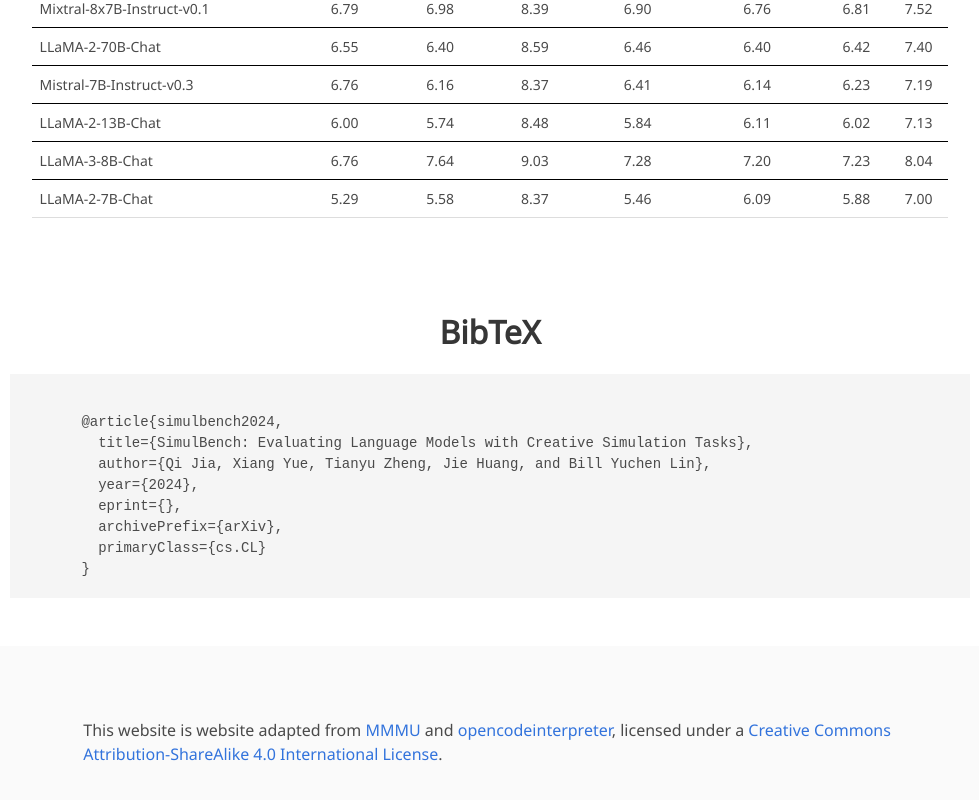
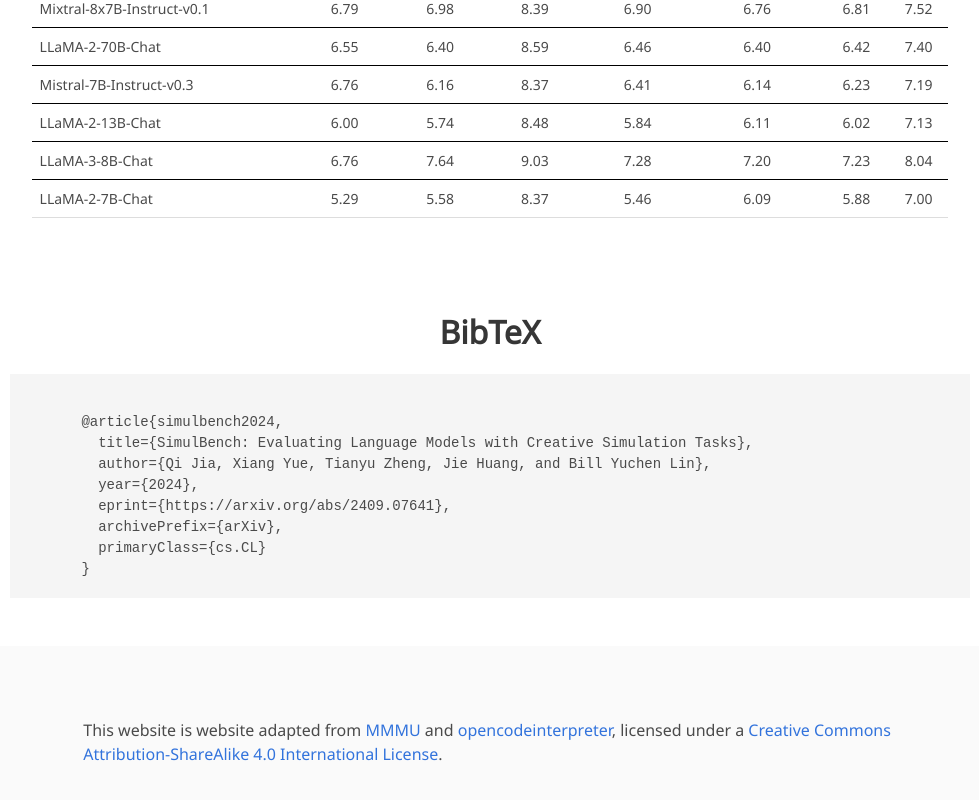
Before and after one commit to SimulBench/SimulBench.github.io, a plain HTML site: page index.html in a window 1280 px wide. Shown: the part 3970-4770 px from the top of the page, without its empty margins (150-1129 px from the left). Drawn offline with nearby package versions, Linux system fonts and the light colour scheme; a script that the page names is missing; some icons are missing; a web font is replaced by a local one.

Commit message:
Update index.html

```diff
--- a/index.html
+++ b/index.html
@@ -96,7 +96,7 @@
                         <div class="publication-links">
                             <!-- PDF Link. -->
                             <span class="link-block">
-                <a href="https://arxiv.org/abs/xxx"
+                <a href="https://arxiv.org/abs/2409.07641"
                    class="external-link button is-normal is-rounded is-dark">
                   <span class="icon">
                       <i class="fas fa-file-pdf"></i>
@@ -586,7 +586,7 @@
         title={SimulBench: Evaluating Language Models with Creative Simulation Tasks},
         author={Qi Jia, Xiang Yue, Tianyu Zheng, Jie Huang, and Bill Yuchen Lin},
         year={2024},
-        eprint={},
+        eprint={https://arxiv.org/abs/2409.07641},
         archivePrefix={arXiv},
         primaryClass={cs.CL}
       }
```
